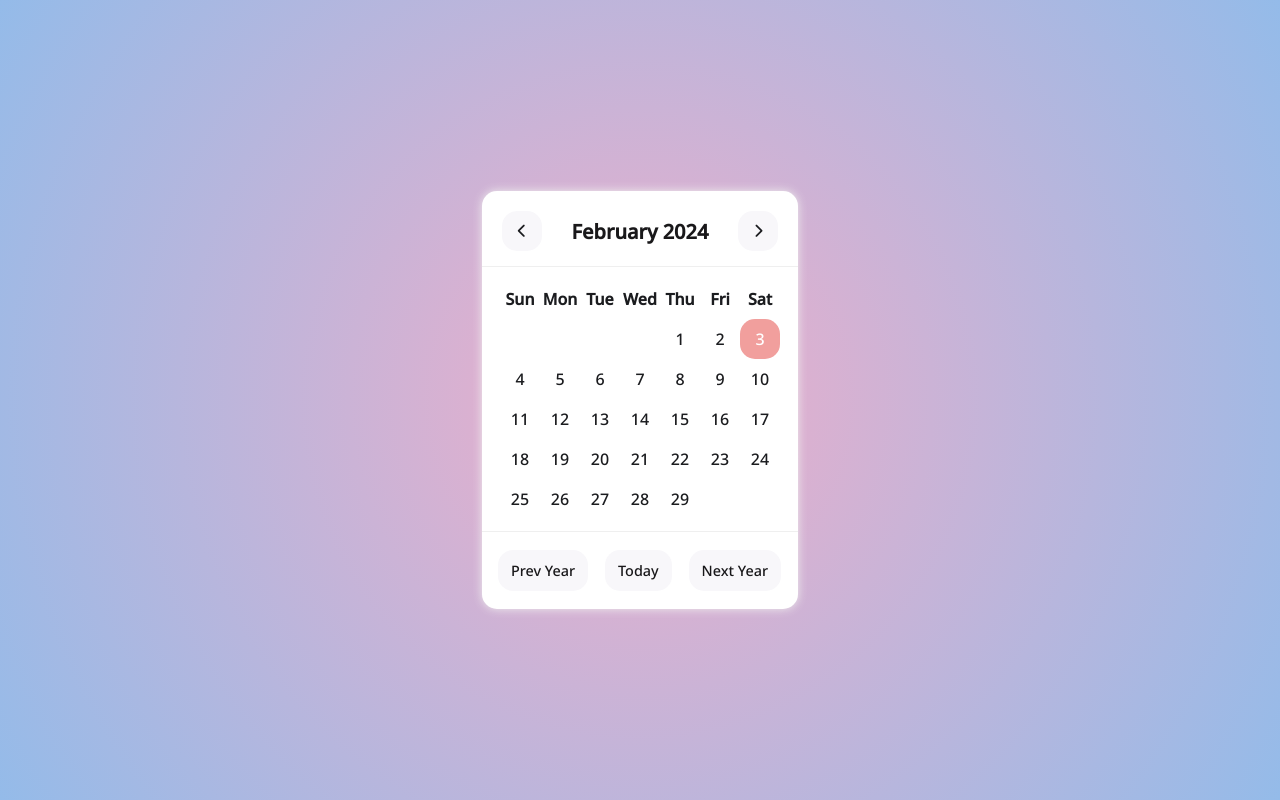
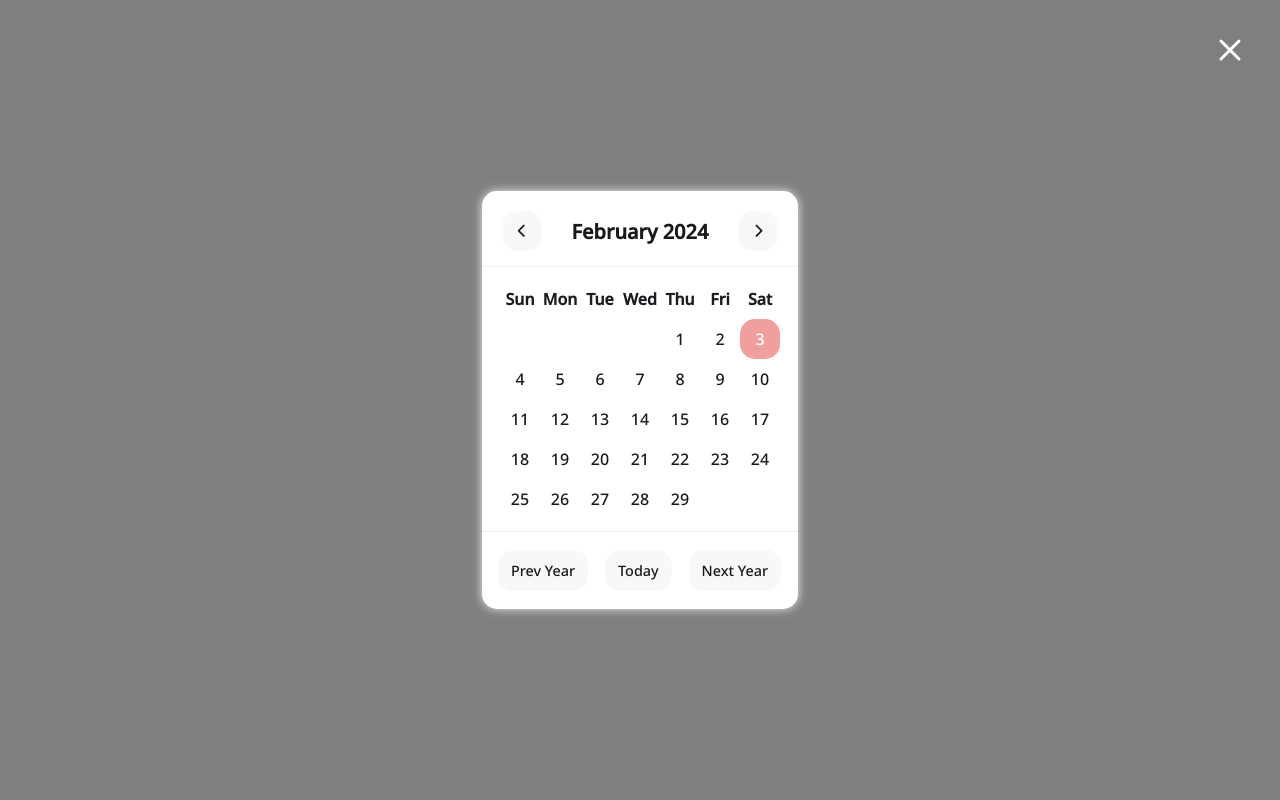
Before and after one commit to sw0610/Save-The-Day, a Vue app in the folder Frontend/todo-list/: page /calendar in a window 1280 px wide. Built offline with nearby package versions, Linux system fonts and the light colour scheme.

Commit message:
feat: 달력 표시 및 선택 날짜 가져오기 구현

```diff
--- a/Frontend/todo-list/src/components/Task/MonthlyCalendar.vue
+++ b/Frontend/todo-list/src/components/Task/MonthlyCalendar.vue
@@ -1,5 +1,6 @@
 <template>
   <div id="monthlyCalendar">
+    <img id="closeBtn" src="../../assets/icon/close.svg" alt="close Tab" @click="closeCalendar"/>
     <div class="card">
       <div class="calendar-toolbar">
         <button class="prev month-btn" @click="changeMonth(-1)">
@@ -75,6 +76,11 @@ export default {
     },
   },
   methods: {
+    closeCalendar(){
+      this.$emit('closeCalendar');
+      this.$emit('selectedDate', this.selectedDate);
+    },
+
     changeMonth(num) {
       this.date.setMonth(this.date.getMonth() + num);
       this.date = new Date(this.date.getFullYear(), this.date.getMonth(), this.date.getDate());
@@ -132,6 +138,7 @@ export default {
     this.renderCalendar();
   },
 };
+
 </script>
 
 <style scoped>
@@ -142,17 +149,17 @@ export default {
 
 #monthlyCalendar {
   height: 100vh;
-  background: rgb(238, 174, 202);
-  background: radial-gradient(
-    circle,
-    rgba(238, 174, 202, 1) 0%,
-    rgba(148, 187, 233, 1) 100%
-  );
   display: flex;
   justify-content: center;
   align-items: center;
   font-family: "Noto Sans", sans-serif;
   user-select: none;
+  background-color: rgba(0, 0, 0, 0.5);
+  position: fixed;
+  width: 100%;
+  height: 100%;
+  top: 0;
+  left: 0;
 }
 
 .card {
@@ -280,4 +287,10 @@ export default {
   color: #ffffff; /* 글자색도 원하시는 색상으로 변경하세요 */
 }
 /* https://www.codewithfaraz.com/content/97/learn-how-to-build-a-dynamic-calendar-with-html-css-and-javascript */
+
+#closeBtn {
+  position: absolute;
+  right: 32px;
+  top: 32px;
+}
 </style>
--- a/Frontend/todo-list/src/components/Task/WeeklyCalendar.vue
+++ b/Frontend/todo-list/src/components/Task/WeeklyCalendar.vue
@@ -1,7 +1,11 @@
 <template>
     <div id="weekly">
         <div id="buttons">
-            <button id="calendar" @click="goToCalendar">Feb 14</button>
+            <MonthlyCalendar v-if="displayCalendar" @closeCalendar="displayCalendar=false" @selectedDate="dateSelect"/>
+            <button id="calendar" @click="displayCalendar=true">
+                Feb 14
+                <img src="../../assets/icon/calendar_drop.svg" id="calendarBtn">
+            </button>
             <button id="today">Today</button>
         </div>
         <div id="weeklyCalender">
@@ -21,8 +25,18 @@
 </template>
 <script>
 import { ref } from 'vue';
+import MonthlyCalendar from './MonthlyCalendar.vue';
 
 export default {
+    components:{
+        MonthlyCalendar
+    },
+    data() {
+        return {
+            displayCalendar: false,
+            selectedDate:new Date()
+        };
+    },
     setup() {
         const days = ref(['SUN', 'MON', "TUE", "WED", "THU", "FRI", "SAT"]);
         const dates = ref(['4', '5', "6", "7", "8", "9", "10"]);
@@ -34,11 +48,18 @@ export default {
         }
         },
         methods: {
-        goToCalendar() {
-            this.$router.push('/calendar');
+        dateSelect(data) {
+            console.log(data);
+        }
+    },
+    created() {
+        if(this.$route.params.selectedDate) {
+            // this.selectedDate = this.$route.params.selectedDate;
+            console.log(this.selectedDate);
         }
     }
-}
+};
+
 
 
 
@@ -49,20 +70,21 @@ export default {
         background-color: #FFBAB5;
         height: 136px;
         margin:0;
-        padding: 0 24px; /* 이 줄을 추가하세요. */
-
+        padding: 0 24px;
         position: relative;
 
     }
-    /* #buttons{
-        margin-left: 24px;
-        margin-right: 24px;
-    } */
+    #buttons{
+        display: flex;
+        align-items: center;
+        justify-content: space-between;
+    }
 
     button{
         margin-top: 16px;
         font-family: 'Noto Sans', sans-serif;
         font-weight: 500;
+
 
     }
     #calendar{
@@ -71,6 +93,8 @@ export default {
         padding-top:3px;
         border: 0;
         background-color: transparent;
+        display: flex; /* Add this line */
+        align-items: center;
     }
     #today{
         border: 0;
@@ -135,6 +159,11 @@ export default {
         text-align: center;
         /* padding: 0 10px; */
     }
+    #calendar img {
+        margin-left: 5px;
+        vertical-align: middle; /* Add this line */
+    }
+
 
 
 </style>
```
Also changed, not shown: Frontend/todo-list/src/assets/icon/calendar_drop.svg (added), Frontend/todo-list/src/assets/icon/close.svg (added).
